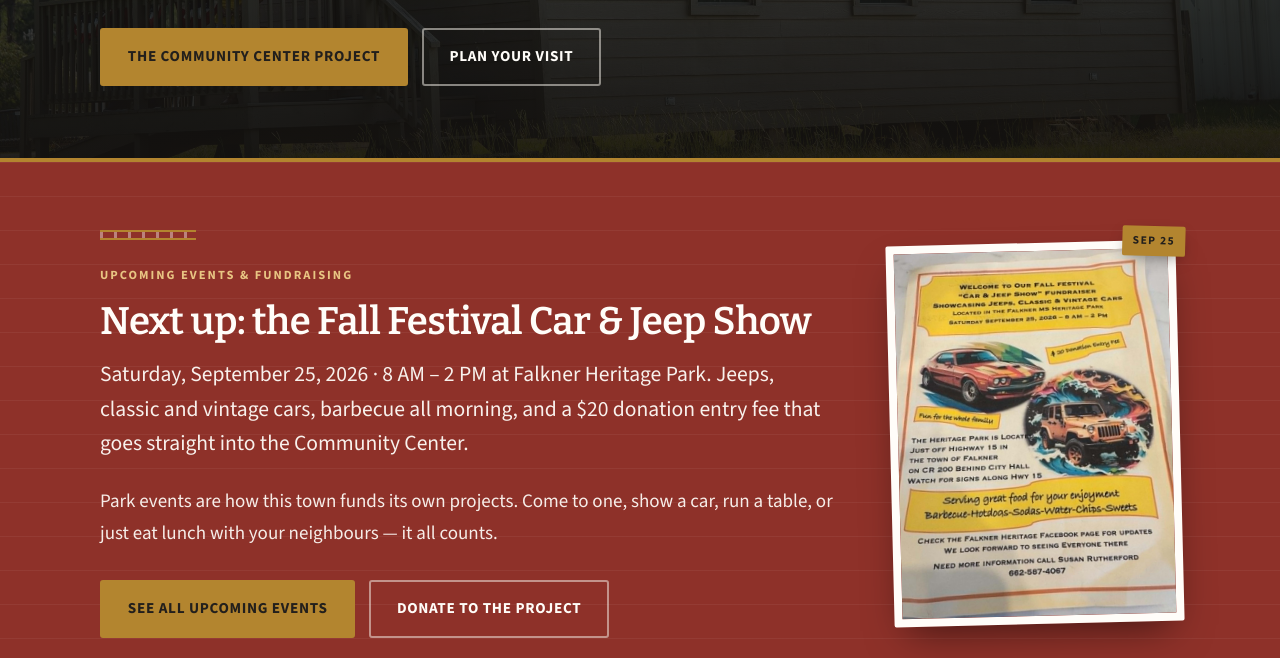
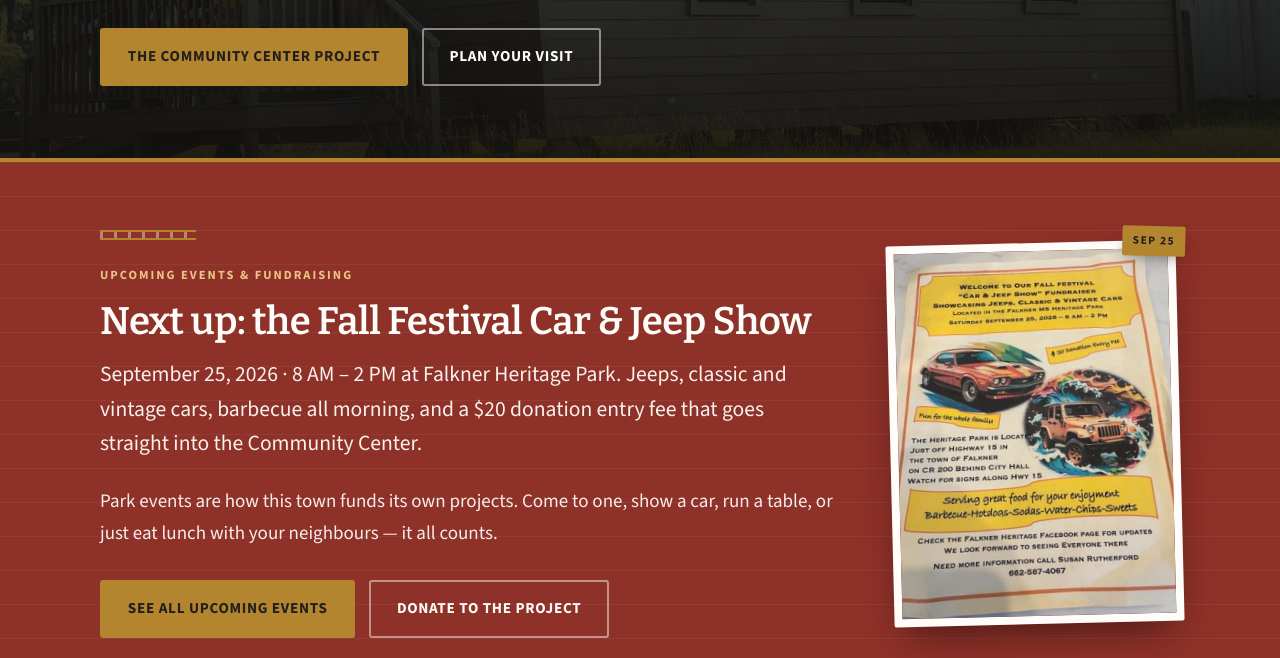
Before and after one commit to wallyrebel/Falkner-Heritage, a plain HTML site: page index.html in a window 1280 px wide. Shown: the part 513-1171 px from the top of the page. Drawn offline with nearby package versions, Linux system fonts and the light colour scheme.

Commit message:
Drop the unverified weekday from the car show date
The printed flyer reads 'Saturday September 25, 2026', but September 25
2026 is a Friday. Rather than repeat a date that may be wrong, the site
now gives the date without a weekday, with a comment explaining why.

Co-Authored-By: Claude Opus 5 <noreply@anthropic.com>

```diff
--- a/index.html
+++ b/index.html
@@ -156,7 +156,10 @@
         <div class="rail" aria-hidden="true"></div>
         <span class="kicker">Upcoming events &amp; fundraising</span>
         <h2 id="events-cta-heading">Next up: the Fall Festival Car &amp; Jeep Show</h2>
-        <p class="lede" style="color:rgba(255,253,249,.94)">Saturday, September&nbsp;25, 2026 &middot; 8&nbsp;AM &ndash; 2&nbsp;PM at Falkner Heritage Park. Jeeps, classic and vintage cars, barbecue all morning, and a $20 donation entry fee that goes straight into the Community Center.</p>
+        <!-- NOTE: the printed flyer reads "Saturday September 25, 2026", but Sept 25 2026 falls
+             on a Friday (Saturday is Sept 26). The weekday is left off here until the correct
+             date is confirmed. Add it back once you know which is right. -->
+        <p class="lede" style="color:rgba(255,253,249,.94)">September&nbsp;25, 2026 &middot; 8&nbsp;AM &ndash; 2&nbsp;PM at Falkner Heritage Park. Jeeps, classic and vintage cars, barbecue all morning, and a $20 donation entry fee that goes straight into the Community Center.</p>
         <p>Park events are how this town funds its own projects. Come to one, show a car, run a table, or just eat lunch with your neighbours &mdash; it all counts.</p>
         <div class="btn-row">
           <a class="btn btn--brass" href="events.html">See all upcoming events</a>
```
